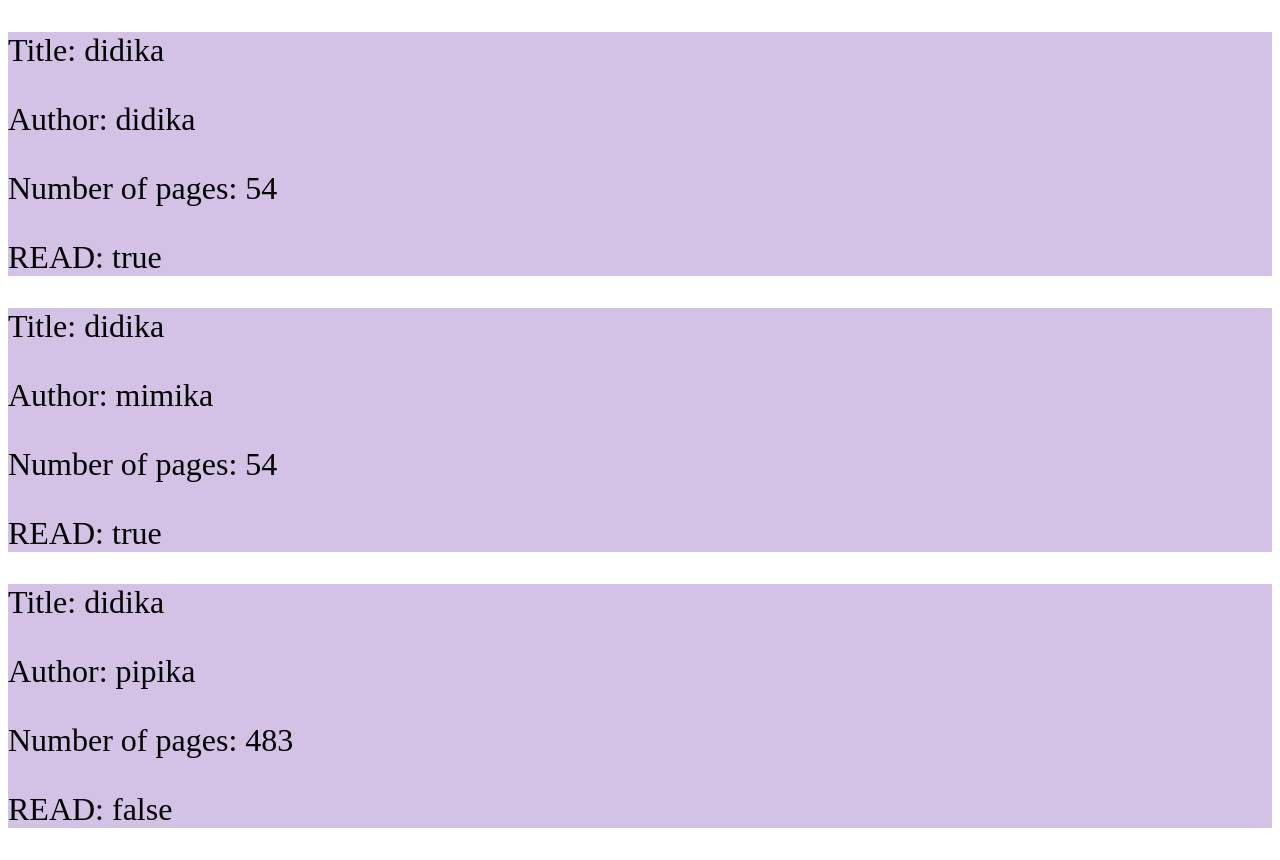
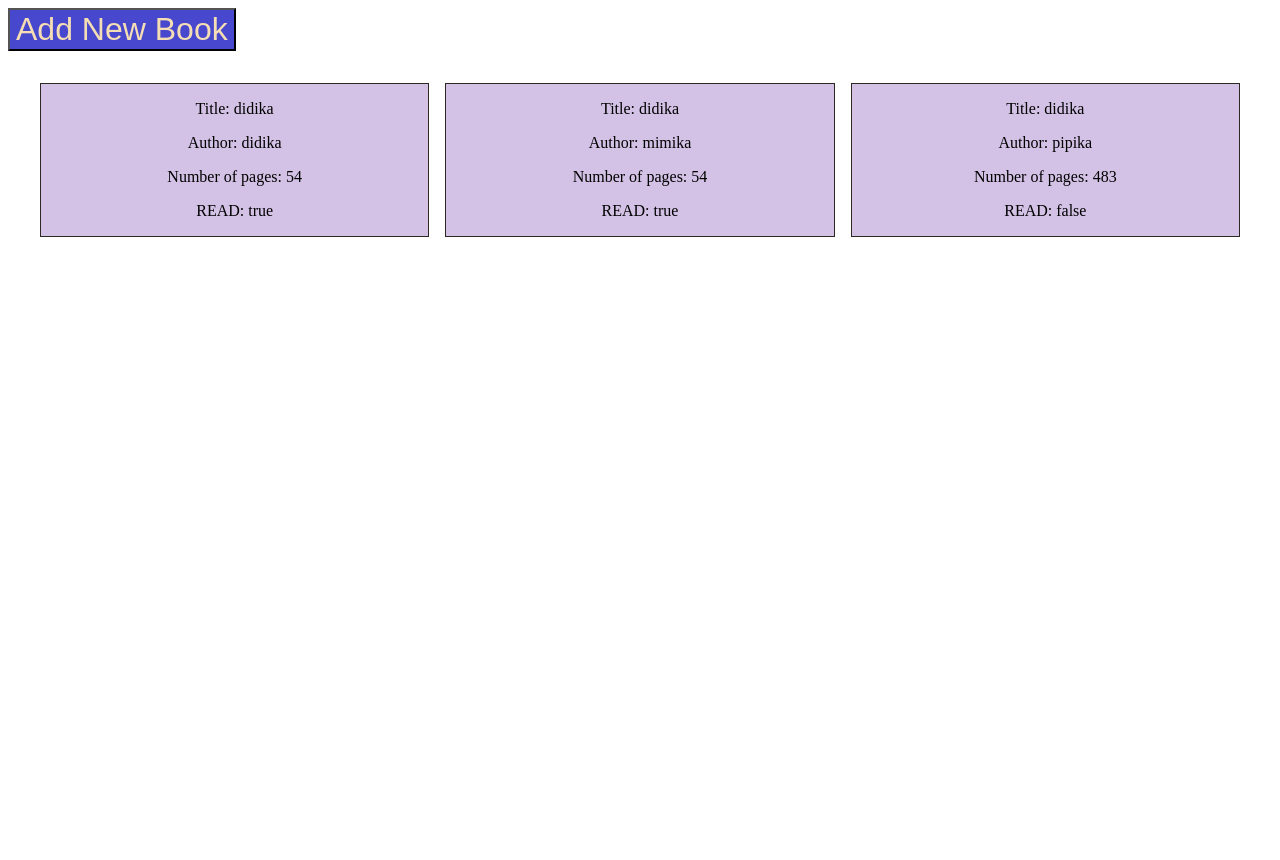
Before and after one commit to MarijaAvramovic/project-library, a plain HTML site: page index.html in a window 1280 px wide. After the commit the page ends 800 px from the top, so only its background shows below. Drawn offline with Linux system fonts and the light colour scheme.

Commit message:
style new created div

```diff
--- a/index.html
+++ b/index.html
@@ -8,6 +8,7 @@
     <title>Library</title>
 </head>
 <body>
-
+  <button>Add New Book</button>
+  <div class="container"></div>
 </body>
 </html>
--- a/main.js
+++ b/main.js
@@ -1,5 +1,6 @@
 
 let myLibrary = [];
+const container = document.querySelector('.container');
 
 function Book(author, title, numberOfPages, isRead) {
      if (!new.target) {
@@ -26,6 +27,7 @@ console.log(myLibrary);
 myLibrary.forEach(booky => {
   console.log(booky);
       let newDiv = document.createElement('div');
+      newDiv.classList.add('card');
       let authorParagraph = document.createElement('p');
       authorParagraph.textContent =  `Author: ${booky.author}` ;
       let titleParagraph = document.createElement('p');
@@ -38,7 +40,7 @@ myLibrary.forEach(booky => {
       newDiv.appendChild(authorParagraph);
       newDiv.appendChild(pagesParagraph);
       newDiv.appendChild(isReadParagraph);
-      document.body.appendChild(newDiv);
+      container.appendChild(newDiv);
 
 });
 
--- a/styles.css
+++ b/styles.css
@@ -1,9 +1,17 @@
-p{
-    color: rgb(0, 0, 0);
+
+.container {
+    display: flex;
+    gap: 1rem;
+    margin: 2rem;
+}
+.card{
+    background-color: rgb(211, 194, 229);
+    border: 1px solid rgb(45, 40, 33);
+    width: 40%;
+    text-align: center;
+}
+button{
+    background-color: rgb(72, 72, 206);
+    color: wheat;
     font-size: 2rem;
-
 }
-div{
-    background-color: rgb(211, 194, 229);
-    height: 40%;
-}
```
